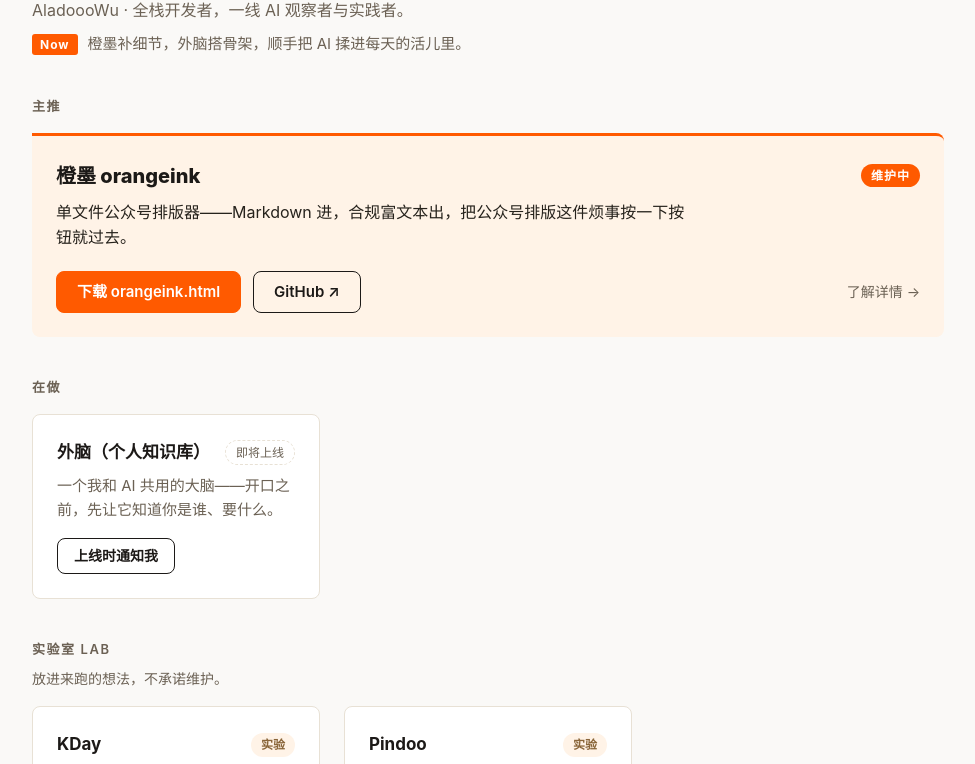
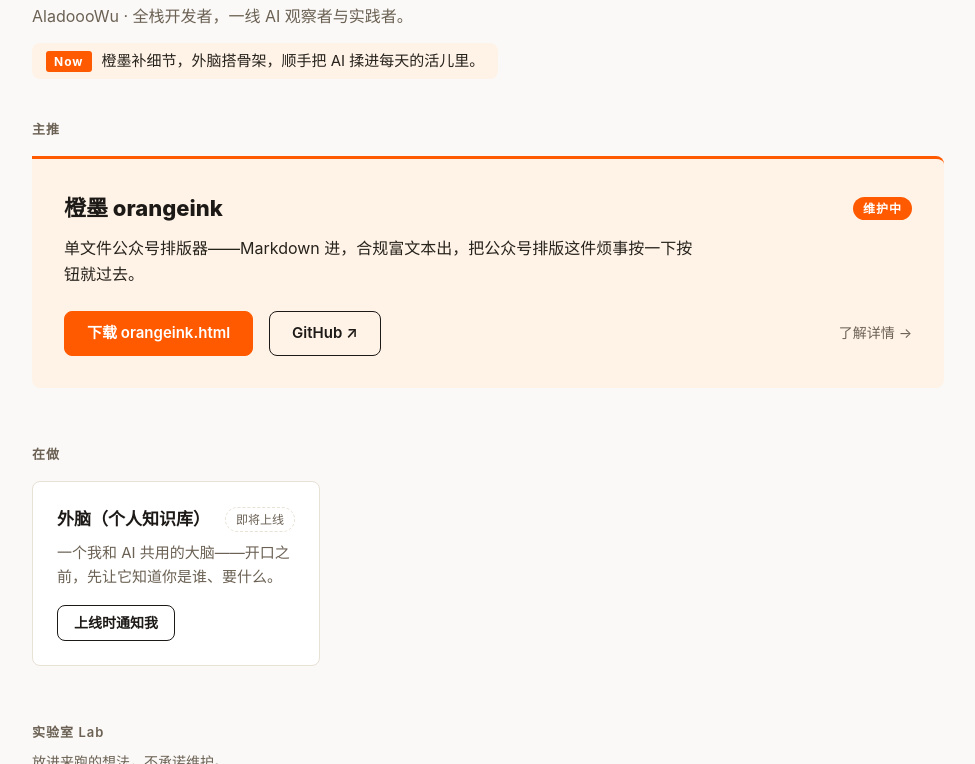
Before and after one commit to aladooo/aladooo_web, an Astro site: page / in a window 1280 px wide. Shown: the part 140-904 px from the top of the page, without its empty margins (152-1127 px from the left). Built offline with nearby package versions, Linux system fonts and the light colour scheme; Astro itself is replaced by a stand-in of ours.

Commit message:
修复主推卡假按钮 + 采纳视觉/SEO 评审
- P0：主推卡重构为 div + 遮罩链接（整卡可点），「下载 orangeink.html」改为真 <a download>，
  「GitHub ↗」改为真外链 target=_blank；按钮高度 44px+，命中测试通过
- 视觉：区块标题去 uppercase（中文无效）；Now 行改浅橙底胶囊；H1 改 clamp 防移动端过大；
  区块间距 40→56px；主推卡内距 24→32px、标题 20→22px；按钮间距拉开
- 无障碍：装饰性 ↗ 加 aria-hidden；对比度复核 --faint #8a663a ≈4.8:1 过 AA（无需改）
- SEO：og:locale / og:site_name / canonical（按页生成）/ theme-color / JSON-LD Person；
  首页 og:description 换完整介绍句；og.png 已确认 1200×630

```diff
--- a/src/components/Card.astro
+++ b/src/components/Card.astro
@@ -55,7 +55,7 @@
             download={link.download ? "" : undefined}
           >
             {link.label}
-            {link.external && <span class="arrow">↗</span>}
+            {link.external && <span class="arrow" aria-hidden="true">↗</span>}
           </a>
         )
       )}
--- a/src/layouts/Base.astro
+++ b/src/layouts/Base.astro
@@ -18,6 +18,15 @@
 ];
 
 const ogImage = "https://aladooo.com/og.png";
+const canonical = `https://www.aladooo.com${Astro.url.pathname}`;
+
+const personJsonLd = JSON.stringify({
+  "@context": "https://schema.org",
+  "@type": "Person",
+  name: SITE.name,
+  url: "https://www.aladooo.com/",
+  sameAs: [SITE.github],
+});
 ---
 
 <!doctype html>
@@ -32,8 +41,13 @@
     <meta property="og:title" content={title} />
     <meta property="og:description" content={description} />
     <meta property="og:image" content={ogImage} />
-    <meta property="og:url" content="https://aladooo.com/" />
+    <meta property="og:url" content={canonical} />
+    <meta property="og:site_name" content={SITE.name} />
+    <meta property="og:locale" content="zh_CN" />
     <meta name="twitter:card" content="summary_large_image" />
+    <link rel="canonical" href={canonical} />
+    <meta name="theme-color" content="#ff5a00" />
+    <script type="application/ld+json" set:html={personJsonLd} />
     <title>{title}</title>
   </head>
   <body>
@@ -188,13 +202,12 @@
     padding: 48px 24px 64px;
   }
 
-  /* 小节标题（统一规范：13px 大写字距） */
+  /* 小节标题（统一规范：13px 中文小标；中文无大小写，不用 uppercase） */
   .section-title {
     font-size: 13px;
     font-weight: 600;
     color: var(--muted);
-    text-transform: uppercase;
-    letter-spacing: 0.12em;
+    letter-spacing: 0.08em;
     margin: 0 0 16px;
   }
 
--- a/src/pages/index.astro
+++ b/src/pages/index.astro
@@ -9,7 +9,10 @@
 const download = featured?.links.find((l) => l.download);
 ---
 
-<Base title={`${SITE.name} · ${SITE.tagline}`} description={SITE.tagline}>
+<Base
+  title={`${SITE.name} · ${SITE.tagline}`}
+  description="AladoooWu 的作品站：橙墨（单文件公众号排版器）、外脑（个人知识库），以及实验室里的两个小实验。"
+>
   <section class="hero">
     <span class="orange-bar" aria-hidden="true"></span>
     <h1 class="tagline">{SITE.tagline}</h1>
@@ -24,7 +27,9 @@
   {featured && (
     <section class="featured">
       <h2 class="section-title">主推</h2>
-      <a class="feature-card" href={featured.detail}>
+      <div class="feature-card">
+        {/* 整卡可点：遮罩链接铺满卡片，按钮 z-index 更高可正常点击 */}
+        <a class="card-overlay" href={featured.detail} aria-label={`了解${featured.name}详情`}></a>
         <div class="feature-head">
           <h3 class="feature-name">{featured.name}</h3>
           <span class="status status-maintain">{featured.status}</span>
@@ -32,14 +37,14 @@
         <p class="feature-tagline">{featured.tagline}</p>
         <div class="feature-actions">
           {download && (
-            <span class="btn btn-primary">下载 orangeink.html</span>
+            <a class="btn btn-primary" href={download.url} download>下载 orangeink.html</a>
           )}
           {featuredGithub && (
-            <span class="btn">GitHub ↗</span>
+            <a class="btn" href={featuredGithub.url} target="_blank" rel="noopener noreferrer">GitHub ↗</a>
           )}
           <span class="feature-more">了解详情 →</span>
         </div>
-      </a>
+      </div>
     </section>
   )}
 
@@ -88,26 +93,24 @@
 
   .tagline {
     margin: 16px 0 10px;
-    font-size: 28px;
+    font-size: clamp(1.75rem, 5vw, 2.25rem);
     font-weight: 800;
     letter-spacing: 0.01em;
     line-height: 1.35;
   }
 
-  @media (min-width: 640px) {
-    .tagline {
-      font-size: 32px;
-    }
-  }
-
   .sub {
-    margin: 0 0 8px;
+    margin: 0 0 14px;
     color: var(--muted);
   }
 
   .now {
+    display: inline-block;
     margin: 0;
-    color: var(--muted);
+    padding: 6px 14px;
+    border-radius: 8px;
+    background: var(--module);
+    color: var(--ink);
     font-size: 15px;
   }
 
@@ -124,24 +127,35 @@
   }
 
   .featured {
-    margin-bottom: 40px;
+    margin-bottom: 56px;
   }
 
   /* 主推卡：方案A intro 模块语言（米色底 + 顶部 3px 亮橙条） */
   .feature-card {
+    position: relative;
     display: block;
     background: var(--module);
     border-top: 3px solid var(--accent);
     border-radius: 0 8px 8px 8px;
-    padding: 24px;
+    padding: 32px;
     transition: transform 0.15s ease, box-shadow 0.15s ease;
   }
 
   .feature-card:hover {
     transform: translateY(-2px);
     box-shadow: 0 8px 24px rgba(28, 25, 23, 0.08);
-    color: inherit;
-    text-decoration: none;
+  }
+
+  /* 整卡可点的遮罩链接 */
+  .card-overlay {
+    position: absolute;
+    inset: 0;
+    z-index: 1;
+    border-radius: 0 8px 8px 8px;
+  }
+
+  .feature-card:hover .feature-name {
+    color: var(--ink-title);
   }
 
   .feature-head {
@@ -149,17 +163,13 @@
     align-items: center;
     justify-content: space-between;
     gap: 12px;
-    margin-bottom: 8px;
+    margin-bottom: 10px;
   }
 
   .feature-name {
     margin: 0;
-    font-size: 20px;
+    font-size: 22px;
     font-weight: 800;
-  }
-
-  .feature-card:hover .feature-name {
-    color: var(--ink-title);
   }
 
   .status {
@@ -178,7 +188,7 @@
   }
 
   .feature-tagline {
-    margin: 0 0 20px;
+    margin: 0 0 24px;
     color: var(--ink);
     max-width: 640px;
   }
@@ -186,18 +196,25 @@
   .feature-actions {
     display: flex;
     align-items: center;
-    gap: 12px;
+    gap: 16px;
     flex-wrap: wrap;
+  }
+
+  .feature-actions .btn {
+    position: relative;
+    z-index: 2;
   }
 
   .btn {
     display: inline-block;
-    padding: 8px 20px;
+    padding: 10px 22px;
     border-radius: 8px;
     border: 1px solid var(--ink-title);
     color: var(--ink-title);
     font-weight: 600;
     font-size: 15px;
+    min-height: 44px;
+    line-height: 1.5;
   }
 
   .btn-primary {
@@ -214,7 +231,7 @@
 
   .works,
   .lab {
-    margin-bottom: 40px;
+    margin-bottom: 56px;
   }
 
   .grid {
```
